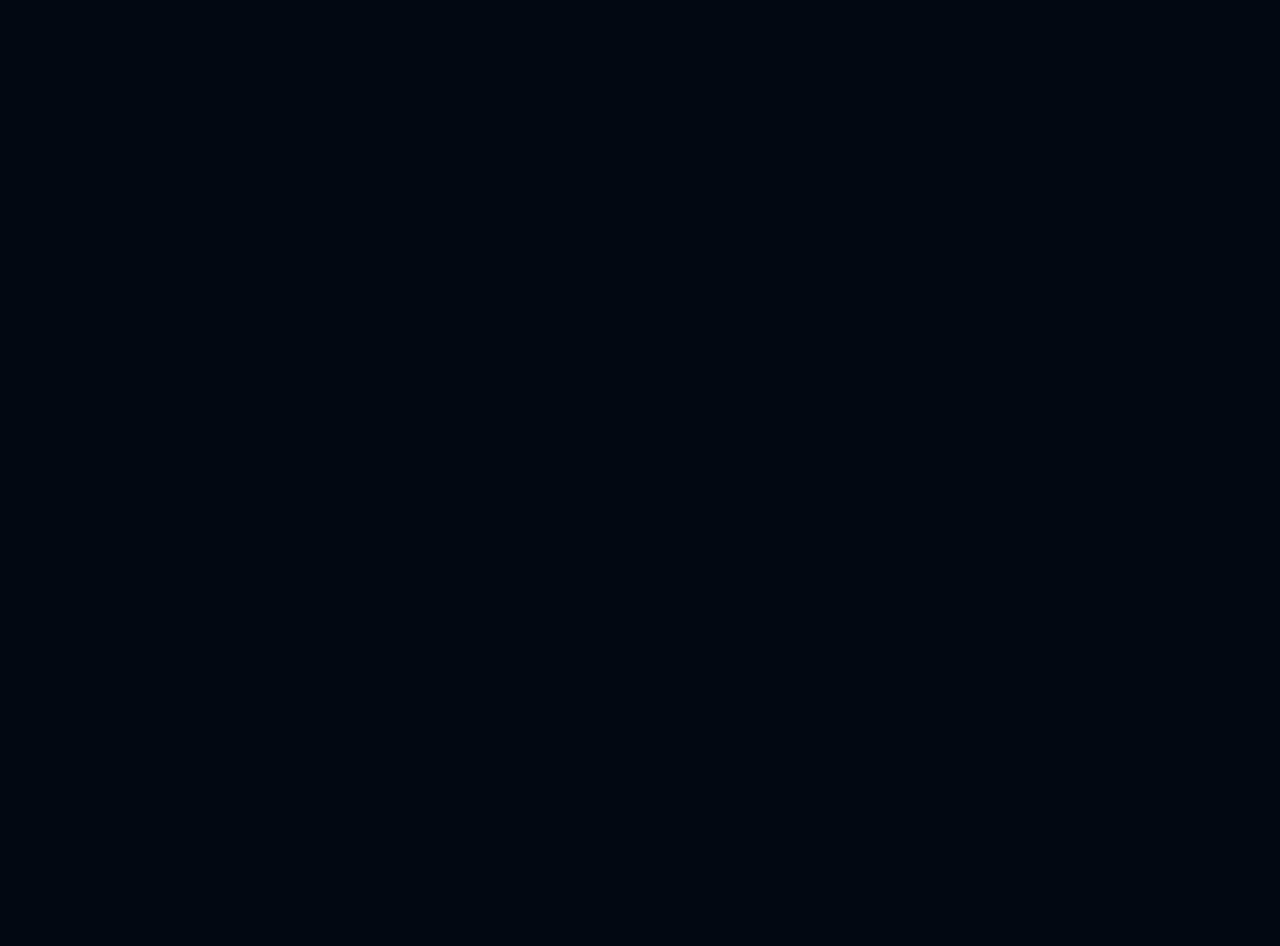
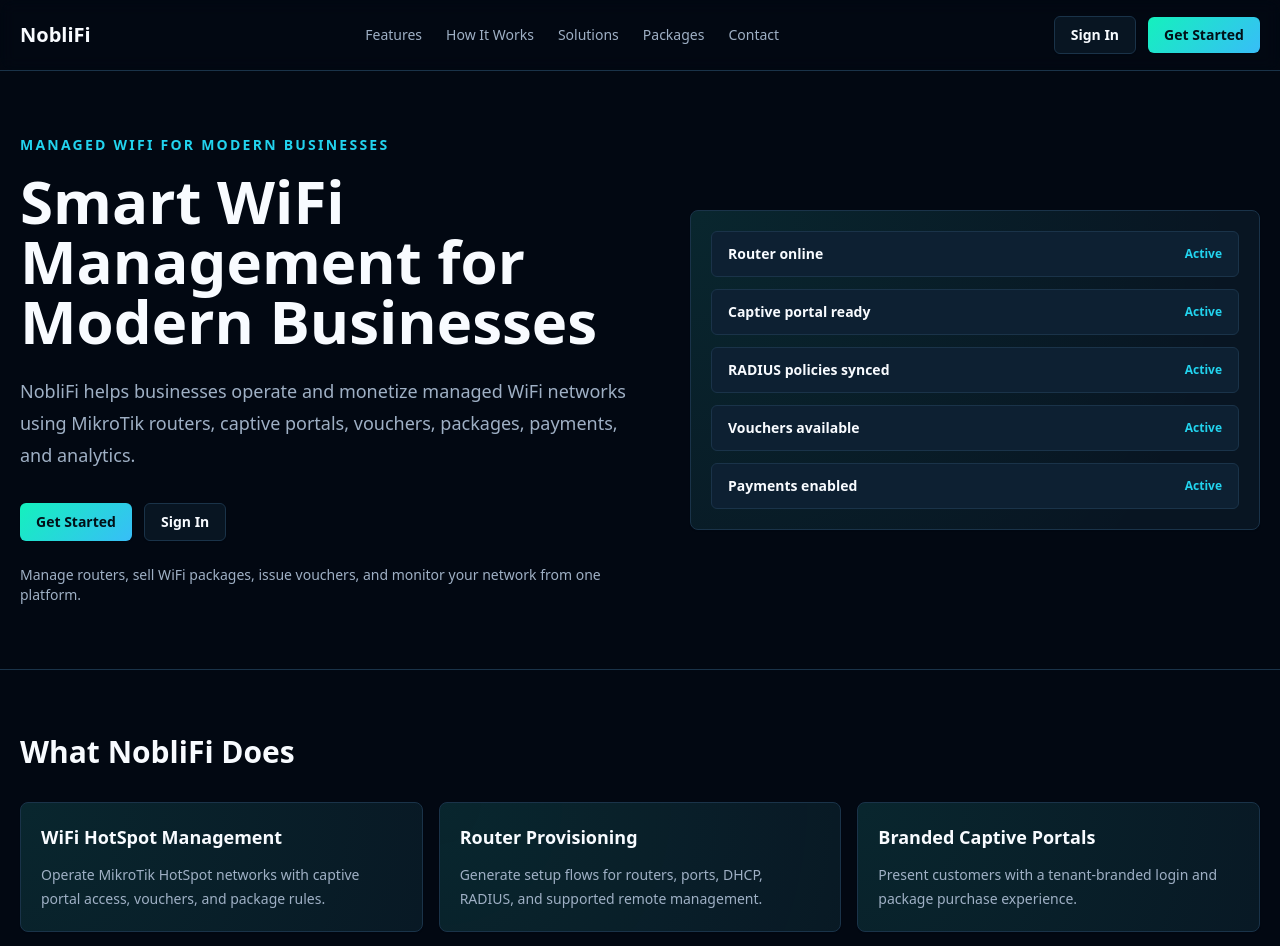
Before and after one commit to SSEMWOGERERE948/noblifi-frontend, a Next.js app: page / in a window 1280 px wide. Before the commit this address had no page. Shown: the top 946 px of the page. Before the commit the page ends 800 px from the top, so only its background shows below. Built offline with nearby package versions, Linux system fonts and the light colour scheme.

Commit message:
worked on landing page

```diff
--- a/app/(app)/layout.tsx
+++ b/app/(app)/layout.tsx
@@ -1,12 +1,15 @@
 import { Sidebar } from "@/components/Sidebar";
+import { AuthGuard } from "@/components/AuthGuard";
 
 export default function AppLayout({ children }: { children: React.ReactNode }) {
   return (
-    <div className="app-shell min-h-screen">
-      <div className="flex">
-        <Sidebar />
-        <main className="min-w-0 flex-1 p-6 lg:p-8">{children}</main>
+    <AuthGuard>
+      <div className="app-shell min-h-screen">
+        <div className="flex">
+          <Sidebar />
+          <main className="min-w-0 flex-1 p-6 lg:p-8">{children}</main>
+        </div>
       </div>
-    </div>
+    </AuthGuard>
   );
 }
--- a/app/page.tsx
+++ b/app/page.tsx
@@ -1,5 +1,160 @@
-import { redirect } from "next/navigation";
+import Link from "next/link";
+
+const features = [
+  ["WiFi HotSpot Management", "Operate MikroTik HotSpot networks with captive portal access, vouchers, and package rules."],
+  ["Router Provisioning", "Generate setup flows for routers, ports, DHCP, RADIUS, and supported remote management."],
+  ["Branded Captive Portals", "Present customers with a tenant-branded login and package purchase experience."],
+  ["Packages and Vouchers", "Create timed packages with speed limits, optional data allowances, and printable vouchers."],
+  ["Online WiFi Purchases", "Let customers buy access from the captive portal when payment configuration is enabled."],
+  ["Sessions and Analytics", "Monitor routers, subscribers, payments, usage, and network status from one account."]
+];
+
+const steps = [
+  "Connect your MikroTik router",
+  "Configure WiFi packages",
+  "NobliFi creates your captive portal",
+  "Customers connect with vouchers or purchases",
+  "RADIUS applies time, speed, and data rules",
+  "Monitor activity from your dashboard"
+];
+
+const useCases = [
+  "Hotels & Lodges",
+  "Restaurants & Cafes",
+  "Apartments",
+  "Schools",
+  "Offices",
+  "Shopping Centres",
+  "Events",
+  "Public WiFi Operators",
+  "Internet Resellers"
+];
 
 export default function Home() {
-  redirect("/signup");
+  const year = new Date().getFullYear();
+
+  return (
+    <main className="min-h-screen bg-app text-ink">
+      <header className="border-b border-line bg-panel/70 backdrop-blur">
+        <nav className="mx-auto flex max-w-7xl items-center justify-between gap-6 px-5 py-4">
+          <Link href="/" className="text-xl font-black tracking-normal text-ink">NobliFi</Link>
+          <div className="hidden items-center gap-6 text-sm text-muted md:flex">
+            <a href="#features">Features</a>
+            <a href="#how">How It Works</a>
+            <a href="#solutions">Solutions</a>
+            <a href="#packages">Packages</a>
+            <a href="#contact">Contact</a>
+          </div>
+          <div className="flex items-center gap-3">
+            <Link href="/login" className="btn-secondary">Sign In</Link>
+            <Link href="/signup" className="btn">Get Started</Link>
+          </div>
+        </nav>
+      </header>
+
+      <section className="border-b border-line">
+        <div className="mx-auto grid max-w-7xl gap-10 px-5 py-16 lg:grid-cols-[1.05fr_.95fr] lg:items-center">
+          <div>
+            <p className="mb-4 text-sm font-semibold uppercase tracking-[0.16em] text-brand">Managed WiFi for modern businesses</p>
+            <h1 className="max-w-4xl text-5xl font-black leading-tight tracking-normal md:text-6xl">
+              Smart WiFi Management for Modern Businesses
+            </h1>
+            <p className="mt-6 max-w-2xl text-lg leading-8 text-muted">
+              NobliFi helps businesses operate and monetize managed WiFi networks using MikroTik routers, captive portals, vouchers, packages, payments, and analytics.
+            </p>
+            <div className="mt-8 flex flex-wrap gap-3">
+              <Link href="/signup" className="btn px-5 py-3">Get Started</Link>
+              <Link href="/login" className="btn-secondary px-5 py-3">Sign In</Link>
+            </div>
+            <p className="mt-6 text-sm text-muted">Manage routers, sell WiFi packages, issue vouchers, and monitor your network from one platform.</p>
+          </div>
+          <div className="panel p-5">
+            <div className="grid gap-3">
+              {["Router online", "Captive portal ready", "RADIUS policies synced", "Vouchers available", "Payments enabled"].map((item) => (
+                <div key={item} className="flex items-center justify-between rounded-md border border-line bg-soft px-4 py-3">
+                  <span className="text-sm font-semibold">{item}</span>
+                  <span className="text-xs font-bold text-brand">Active</span>
+                </div>
+              ))}
+            </div>
+          </div>
+        </div>
+      </section>
+
+      <section id="features" className="mx-auto max-w-7xl px-5 py-16">
+        <h2 className="text-3xl font-black tracking-normal">What NobliFi Does</h2>
+        <div className="mt-8 grid gap-4 md:grid-cols-2 lg:grid-cols-3">
+          {features.map(([title, description]) => (
+            <article key={title} className="panel p-5">
+              <h3 className="text-lg font-bold">{title}</h3>
+              <p className="mt-3 text-sm leading-6 text-muted">{description}</p>
+            </article>
+          ))}
+        </div>
+      </section>
+
+      <section id="how" className="border-y border-line bg-panel/45">
+        <div className="mx-auto max-w-7xl px-5 py-16">
+          <h2 className="text-3xl font-black tracking-normal">How It Works</h2>
+          <div className="mt-8 grid gap-4 md:grid-cols-2 lg:grid-cols-3">
+            {steps.map((step, index) => (
+              <div key={step} className="flex gap-4 rounded-lg border border-line bg-app p-5">
+                <span className="grid h-9 w-9 shrink-0 place-items-center rounded-md bg-soft text-sm font-black text-brand">{index + 1}</span>
+                <p className="pt-1 text-sm font-semibold leading-6">{step}</p>
+              </div>
+            ))}
+          </div>
+        </div>
+      </section>
+
+      <section id="solutions" className="mx-auto max-w-7xl px-5 py-16">
+        <h2 className="text-3xl font-black tracking-normal">Business Use Cases</h2>
+        <div className="mt-8 grid gap-3 sm:grid-cols-2 lg:grid-cols-3">
+          {useCases.map((item) => (
+            <div key={item} className="rounded-lg border border-line bg-panel px-4 py-4 text-sm font-semibold">{item}</div>
+          ))}
+        </div>
+      </section>
+
+      <section id="packages" className="border-y border-line bg-panel/45">
+        <div className="mx-auto grid max-w-7xl gap-8 px-5 py-16 lg:grid-cols-2">
+          <div>
+            <h2 className="text-3xl font-black tracking-normal">Captive Portals and Packages</h2>
+            <p className="mt-4 leading-7 text-muted">
+              Give customers a branded login experience with configurable packages, voucher access, package duration, download and upload speed limits, optional data allowance, device binding, reconnect with remaining allowance, and payment-supported access when configured.
+            </p>
+          </div>
+          <div>
+            <h2 className="text-3xl font-black tracking-normal">Management</h2>
+            <p className="mt-4 leading-7 text-muted">
+              Business owners can manage routers, packages, vouchers, active users, sessions, usage, payments, and network status from their NobliFi account.
+            </p>
+          </div>
+        </div>
+      </section>
+
+      <section id="contact" className="mx-auto max-w-7xl px-5 py-16 text-center">
+        <h2 className="text-4xl font-black tracking-normal">Run Your WiFi with NobliFi</h2>
+        <div className="mt-8 flex justify-center gap-3">
+          <Link href="/signup" className="btn px-5 py-3">Create Account</Link>
+          <Link href="/login" className="btn-secondary px-5 py-3">Sign In</Link>
+        </div>
+      </section>
+
+      <footer className="border-t border-line bg-panel">
+        <div className="mx-auto flex max-w-7xl flex-col gap-4 px-5 py-8 text-sm text-muted md:flex-row md:items-center md:justify-between">
+          <div>
+            <p className="text-base font-black text-ink">NobliFi</p>
+            <p>WiFi management platform</p>
+          </div>
+          <div className="flex flex-wrap gap-5">
+            <Link href="/">Home</Link>
+            <Link href="/login">Sign In</Link>
+            <Link href="/signup">Get Started</Link>
+          </div>
+          <p>(c) {year} NobliFi</p>
+        </div>
+      </footer>
+    </main>
+  );
 }
```
